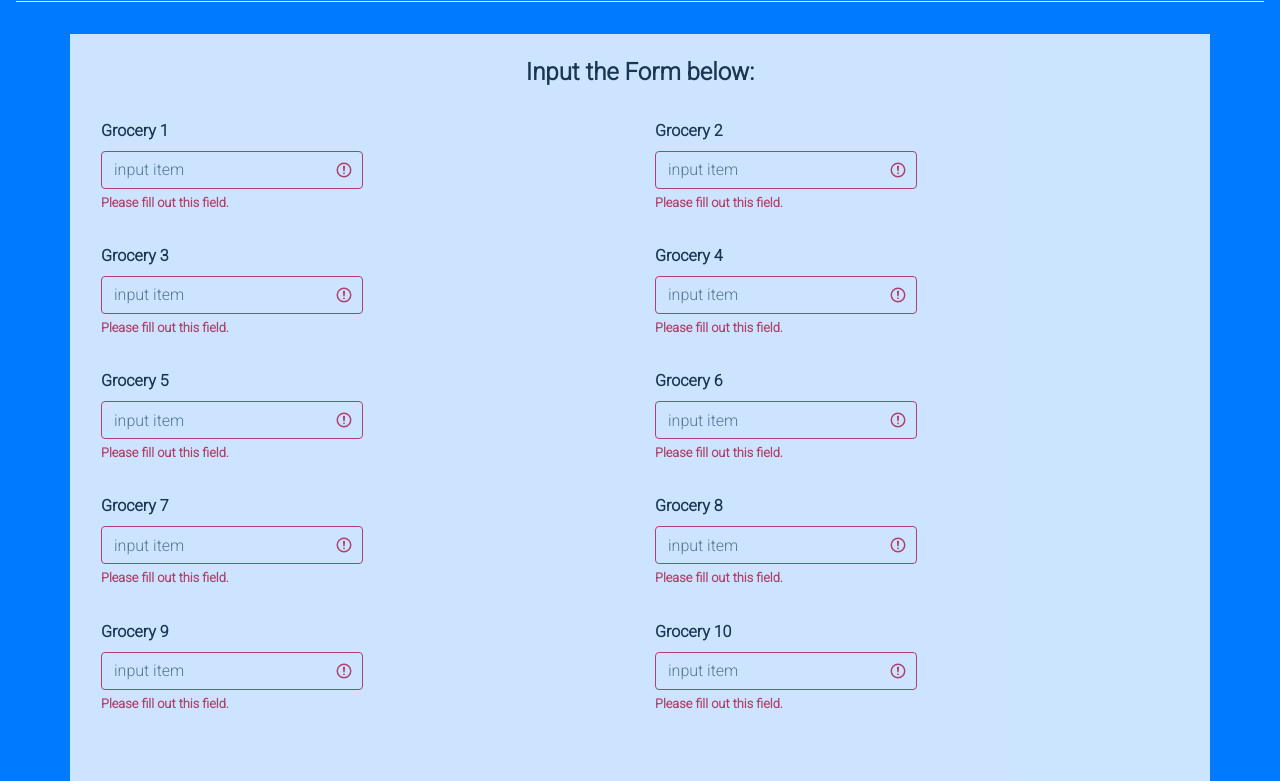
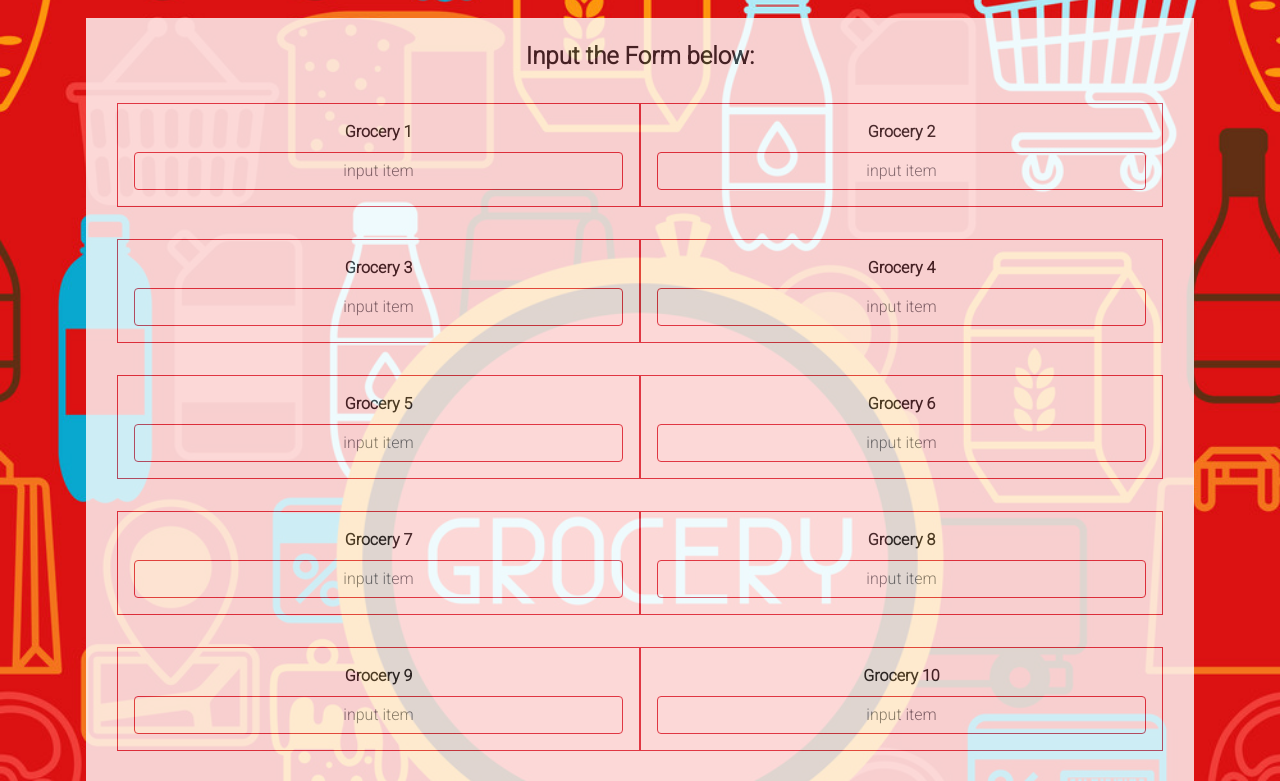
Before and after one commit to AyoOlonilua/Groceries, a plain HTML site: page groceries.html in a window 1280 px wide. Shown: the part 79-860 px from the top of the page. Drawn offline with nearby package versions, Linux system fonts and the light colour scheme; a script that the page names is missing.

Commit message:
Update groceries.html

```diff
--- a/groceries.html
+++ b/groceries.html
@@ -9,7 +9,11 @@
     <link rel="stylesheet" href="bootstrap-4.5.3-dist/css/bootstrap.min.css">
     <title>Groceries</title>
 </head>
-<body class="groceries p-3 bg-primary">
+<body>
+    <div class="background">
+        <img src="img/supermarket-background-with-food-icons-vector-31638466.jpg" class="w-100" alt="">
+    </div>
+
     <header>
         <div class="container">
             <h1 class="text-center font-weight-bold text-white">Shop for your Groceries</h1>
@@ -17,95 +21,75 @@
     </header>
     <hr class="bg-white">
 
-    <section class="p-3">
+    <section class="container w-100 p-3">
         <div class="bg-white p-3 container">
             <form id="groceries">
                 <div class="p-2">
                     <h4 class="font-weight-bold container text-center">Input the Form below:</h4>
                 </div>
 
-                <div class="mt-3 d-flex">
-                    <div class="was-validated font-weight-bold mb-3 container">
+                <div class="container mt-3 d-flex">
+                    <div class="border border-danger text-center p-3 font-weight-bold mb-3 container">
                         <label class="d-block">Grocery 1</label>
-                        <input type="text" id="grocery1" class="form-control w-50" placeholder="input item" required>
-
-                        <div class="invalid-feedback">Please fill out this field.</div>
+                        <input type="text" id="grocery1" class="container w-100 text-center border border-danger form-control w-50" placeholder="input item" required>
                     </div>
 
-                    <div class="was-validated font-weight-bold mb-3 container">
+                    <div class="border border-danger text-center p-3 font-weight-bold mb-3 container">
                         <label class="d-block">Grocery 2</label>
-                        <input type="text" id="grocery2" class="form-control w-50" placeholder="input item" required>
-
-                        <div class="invalid-feedback">Please fill out this field.</div>
+                        <input type="text" id="grocery2" class="container w-100 text-center border border-danger form-control w-50" placeholder="input item" required>
                     </div>
                 </div>
 
-                <div class="mt-3 d-flex">
-                    <div class="container was-validated font-weight-bold mb-3">
+                <div class="container mt-3 d-flex">
+                    <div class="container border border-danger text-center p-3 font-weight-bold mb-3">
                         <label class="d-block">Grocery 3</label>
-                        <input type="text" id="grocery3" class="form-control w-50" placeholder="input item" required>
-
-                        <div class="invalid-feedback">Please fill out this field.</div>
+                        <input type="text" id="grocery3" class="container w-100 text-center border border-danger form-control w-50" placeholder="input item" required>
                     </div>
 
-                    <div class="container was-validated font-weight-bold mb-3">
+                    <div class="container border border-danger text-center p-3 font-weight-bold mb-3">
                         <label class="d-block">Grocery 4</label>
-                        <input type="text" id="grocery4" class="form-control w-50" placeholder="input item" required>
-
-                        <div class="invalid-feedback">Please fill out this field.</div>
+                        <input type="text" id="grocery4" class="container w-100 text-center border border-danger form-control w-50" placeholder="input item" required>
                     </div>
                 </div>
 
-                <div class="mt-3 d-flex">
-                    <div class="was-validated font-weight-bold mb-3 container">
+                <div class="container mt-3 d-flex">
+                    <div class="border border-danger text-center p-3 font-weight-bold mb-3 container">
                         <label class="d-block">Grocery 5</label>
-                        <input type="text" id="grocery5" class="form-control w-50" placeholder="input item" required>
-
-                        <div class="invalid-feedback">Please fill out this field.</div>
+                        <input type="text" id="grocery5" class="container w-100 text-center border border-danger form-control w-50" placeholder="input item" required>
                     </div>
 
-                    <div class="was-validated font-weight-bold mb-3 container">
+                    <div class="border border-danger text-center p-3 font-weight-bold mb-3 container">
                         <label class="d-block">Grocery 6</label>
-                        <input type="text" id="grocery6" class="form-control w-50" placeholder="input item" required>
-
-                        <div class="invalid-feedback">Please fill out this field.</div>
+                        <input type="text" id="grocery6" class="container w-100 text-center border border-danger form-control w-50" placeholder="input item" required>
                     </div>
                 </div>
 
-                <div class="mt-3 d-flex">
-                    <div class="was-validated font-weight-bold mb-3 container">
+                <div class="container mt-3 d-flex">
+                    <div class="border border-danger text-center p-3 font-weight-bold mb-3 container">
                         <label class="d-block">Grocery 7</label>
-                        <input type="text" id="grocery7" class="form-control w-50" placeholder="input item" required>
-
-                        <div class="invalid-feedback">Please fill out this field.</div>
+                        <input type="text" id="grocery7" class="container w-100 text-center border border-danger form-control w-50" placeholder="input item" required>
                     </div>
 
-                    <div class="was-validated font-weight-bold mb-3 container">
+                    <div class="border border-danger text-center p-3 font-weight-bold mb-3 container">
                         <label class="d-block">Grocery 8</label>
-                        <input type="text" id="grocery8" class="form-control w-50" placeholder="input item" required>
-
-                        <div class="invalid-feedback">Please fill out this field.</div>
+                        <input type="text" id="grocery8" class="container w-100 text-center border border-danger form-control w-50" placeholder="input item" required>
                     </div>
                 </div>
 
-                <div class="mt-3 d-flex">
-                    <div class="was-validated font-weight-bold mb-3 container">
+                <div class="container mt-3 d-flex">
+                    <div class="border border-danger text-center p-3 font-weight-bold mb-3 container">
                         <label class="d-block">Grocery 9</label>
-                        <input type="text" id="grocery9" class="form-control w-50" placeholder="input item" required>
-
-                        <div class="invalid-feedback">Please fill out this field.</div>
+                        <input type="text" id="grocery9" class="container w-100 text-center border border-danger form-control w-50" placeholder="input item" required>
                     </div>
 
-                    <div class="was-validated font-weight-bold mb-3 container">
+                    <div class="border border-danger text-center p-3 font-weight-bold mb-3 container">
                         <label class="d-block">Grocery 10</label>
-                        <input type="text" id="grocery10" class="form-control w-50" placeholder="input item" required>
-
-                        <div class="invalid-feedback">Please fill out this field.</div>
+                        <input type="text" id="grocery10" class="container w-100 text-center border border-danger form-control w-50" placeholder="input item" required>
                     </div>
                 </div>
 
                 <button type="submit" class="btn container mt-5">
-                    <a href="" class="btn text-white border border-white bg-danger font-weight-bold"><h5 class="p-2">Submit</h5>
+                    <a href="" class="btn text-white border border-white bg-danger font-weight-bold"><h6 class="p-2">Submit</h6>
                     </a>
                 </button>
             </form>
```
